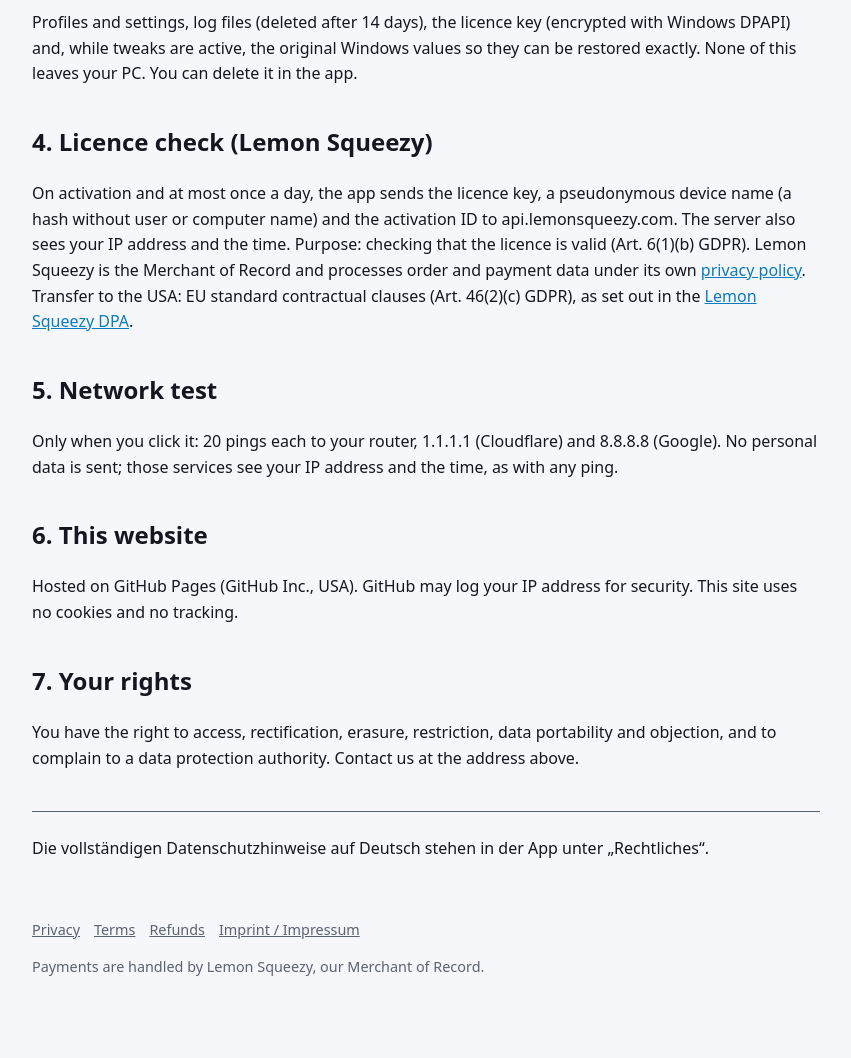
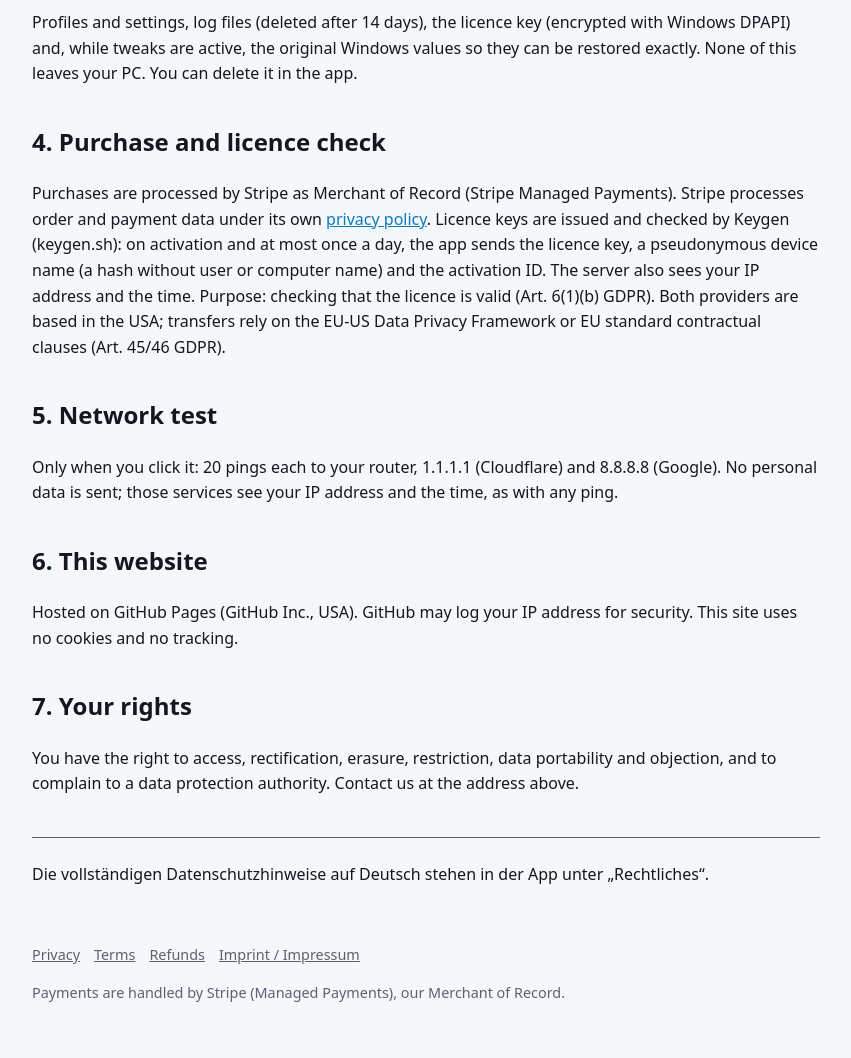
Before and after one commit to thedawnpirate1-spec/veltra-gps-updates, a plain HTML site: page docs/privacy.html in a window 1280 px wide. Shown: the part 520-1578 px from the top of the page, without its empty margins (214-1065 px from the left). Before the commit the page ends 1553 px from the top, so only its background shows below. Drawn offline with Linux system fonts and the light colour scheme.

Commit message:
Site: payments by Stripe, licence keys by Keygen
Lemon Squeezy no longer takes new sellers. The product page, privacy
policy, terms, refund policy and imprint now name Stripe Managed
Payments as merchant of record and Keygen for the licence check.

```diff
--- a/docs/privacy.html
+++ b/docs/privacy.html
@@ -17,8 +17,8 @@
 <p>No telemetry, no analytics, no advertising, no user account. Input from keyboard, mouse, joystick or controller is processed in memory only and is never stored or sent.</p>
 <h2>3. Data stored on your PC</h2>
 <p>Profiles and settings, log files (deleted after 14 days), the licence key (encrypted with Windows DPAPI) and, while tweaks are active, the original Windows values so they can be restored exactly. None of this leaves your PC. You can delete it in the app.</p>
-<h2>4. Licence check (Lemon Squeezy)</h2>
-<p>On activation and at most once a day, the app sends the licence key, a pseudonymous device name (a hash without user or computer name) and the activation ID to api.lemonsqueezy.com. The server also sees your IP address and the time. Purpose: checking that the licence is valid (Art. 6(1)(b) GDPR). Lemon Squeezy is the Merchant of Record and processes order and payment data under its own <a href="https://www.lemonsqueezy.com/privacy">privacy policy</a>. Transfer to the USA: EU standard contractual clauses (Art. 46(2)(c) GDPR), as set out in the <a href="https://www.lemonsqueezy.com/dpa">Lemon Squeezy DPA</a>.</p>
+<h2>4. Purchase and licence check</h2>
+<p>Purchases are processed by Stripe as Merchant of Record (Stripe Managed Payments). Stripe processes order and payment data under its own <a href="https://stripe.com/privacy">privacy policy</a>. Licence keys are issued and checked by Keygen (keygen.sh): on activation and at most once a day, the app sends the licence key, a pseudonymous device name (a hash without user or computer name) and the activation ID. The server also sees your IP address and the time. Purpose: checking that the licence is valid (Art. 6(1)(b) GDPR). Both providers are based in the USA; transfers rely on the EU-US Data Privacy Framework or EU standard contractual clauses (Art. 45/46 GDPR).</p>
 <h2>5. Network test</h2>
 <p>Only when you click it: 20 pings each to your router, 1.1.1.1 (Cloudflare) and 8.8.8.8 (Google). No personal data is sent; those services see your IP address and the time, as with any ping.</p>
 <h2>6. This website</h2>
@@ -27,6 +27,6 @@
 <p>You have the right to access, rectification, erasure, restriction, data portability and objection, and to complain to a data protection authority. Contact us at the address above.</p>
 <div class="lang"><p>Die vollständigen Datenschutzhinweise auf Deutsch stehen in der App unter „Rechtliches“.</p></div>
 </main>
-<footer><a href="privacy.html">Privacy</a><a href="terms.html">Terms</a><a href="refund.html">Refunds</a><a href="imprint.html">Imprint / Impressum</a><p>Payments are handled by Lemon Squeezy, our Merchant of Record.</p></footer>
+<footer><a href="privacy.html">Privacy</a><a href="terms.html">Terms</a><a href="refund.html">Refunds</a><a href="imprint.html">Imprint / Impressum</a><p>Payments are handled by Stripe (Managed Payments), our Merchant of Record.</p></footer>
 </body>
 </html>
```
Also changed, not shown: docs/imprint.html (+1 -1 lines), docs/index.html (+2 -2 lines), docs/refund.html (+2 -2 lines), docs/terms.html (+2 -2 lines).
